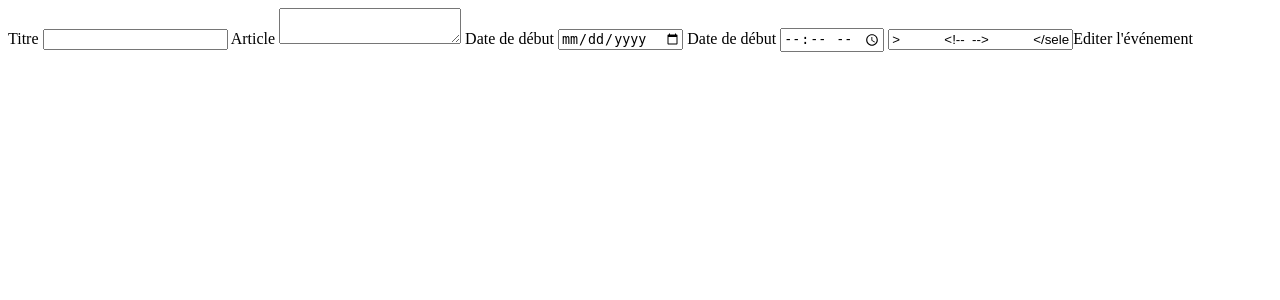
After one commit to SamuelMeline/Mini_projet_with_Aledorian_-_Baptiste, a PHP site: template mini_projet/framework/App/Views/editForm.phtml in a window 1280 px wide. The commit adds this page. Shown: the top 300 px of the page. Run offline with PHP 8.4, Linux system fonts and the light colour scheme; the template is opened without the code that fills it, so the values that code supplies are empty.

Commit message:
add edit event function

```diff
--- a/mini_projet/framework/App/Models/Category.php
+++ b/mini_projet/framework/App/Models/Category.php
@@ -10,7 +10,7 @@ class Category extends AbstractModel
     {
         return $this->db->getAll(
             'SELECT c.id, c.name
-            FROM categories c
+            FROM Categories c
             ORDER BY c.name'
         );
     }
--- a/mini_projet/framework/App/Views/Home.phtml
+++ b/mini_projet/framework/App/Views/Home.phtml
@@ -8,7 +8,7 @@
                     <h2><a href="<?=url("/event?id=".$event['id'])  ?>"><?= htmlspecialchars($event['title']) ?></a></h2>
                     <small>Rédigé dans la catégorie <?= $event['name'] ?> par <?= htmlspecialchars($event['username']) ?> le <?= $event['created_at'] ?></small>
                 </header>
-                <?= nl2br(htmlspecialchars(substr($event['description'], 0, 300))) ?>[...] (<a href="<?=url("/event?id=".$event['id']) ?>">voir la suite</a>)
+                <?= nl2br(htmlspecialchars(substr($event['description'], 0, 300))) ?>[...] (<a href="<?= url("/event?id=".$event['id']) ?>">voir la suite</a>)
             </article>
         </li>
     <?php endforeach ?>
--- /dev/null
+++ b/mini_projet/framework/App/Views/editForm.phtml
@@ -0,0 +1,31 @@
+<form method='post'>
+
+    <input type="hidden" name = "id" value = "<?= $_GET['id'] ?>">
+
+    <label for="title" class='form-label'>Titre</label>
+    <input class="form-control" type="text" name="title" value="<?=$event['title']?>"/>
+
+    <label for="content" class='form-label'>Article</label>
+    <textarea name="description" class="form-control"><?=$event['description']?></textarea>
+
+    <label for="date">Date de début</label>
+    <input type="date"  class = 'form-select' name="date" id="">
+
+    <label for="hour">Date de début</label>
+    <input type="time"  class = 'form-select' name="hour" id="">
+
+    <label for="pictures"></label>
+    <input type="text" name="pictures" value="<?=$event['pictures'] ?>>
+
+    <!-- <?php foreach ($categories as $category):?>
+                <?php if ($category['id'] == $event['category_id']): ?>
+                    <option selected value="<?= $category['id'] ?>"><?= ucfirst($category['name']) ?></option>
+                <?php else: ?>
+                    <option value="<?= $category['id'] ?>"><?= ucfirst($category['name']) ?></option>
+                <?php endif ?>
+
+    <?php endforeach ?> -->
+
+    </select>
+<button class="btn btn-primary" formaction="<?=url('/editEvent')?>">Editer l'événement</button>
+</form>
--- a/mini_projet/framework/App/Views/show_event.phtml
+++ b/mini_projet/framework/App/Views/show_event.phtml
@@ -2,8 +2,9 @@
 
 <article class="border-bottom py-3 mb-2">
     <header class="my-2">
+        <a href="<?= url("/edit?id=".$_GET['id']) ?>">edit</a>
         <h2><?= htmlspecialchars($event['title']) ?></h2>
-        <small>Rédigé par <?= htmlspecialchars($event['username']) ?> le <?= $event['created_at'] ?></small>
+        <small>Rédigé par <?= htmlspecialchars($event['username']) ?> le <?= htmlspecialchars($event['created_at']) ?></small>
     </header>
     <h3><?= htmlspecialchars($event['started_at']) ?></h3>
     <p><?= htmlspecialchars($event['description']) ?></p>
--- a/mini_projet/framework/index.php
+++ b/mini_projet/framework/index.php
@@ -12,7 +12,7 @@ try {
     });
 
     // Chargement du fichier qui contient les fonctions utilitaires
-    require 'helpers.php';
+    require 'utils.php';
 
     // Récupération de la route actuelle et des routes de l'application
     $route = $_SERVER['PATH_INFO'] ?? '/';
```
Also changed, not shown: mini_projet/framework/App/Controllers/EventsListController.php (+24 -0 lines), mini_projet/framework/App/Models/Event.php (+10 -0 lines), mini_projet/framework/routes.php (+11 -3 lines), mini_projet/readme.md.
